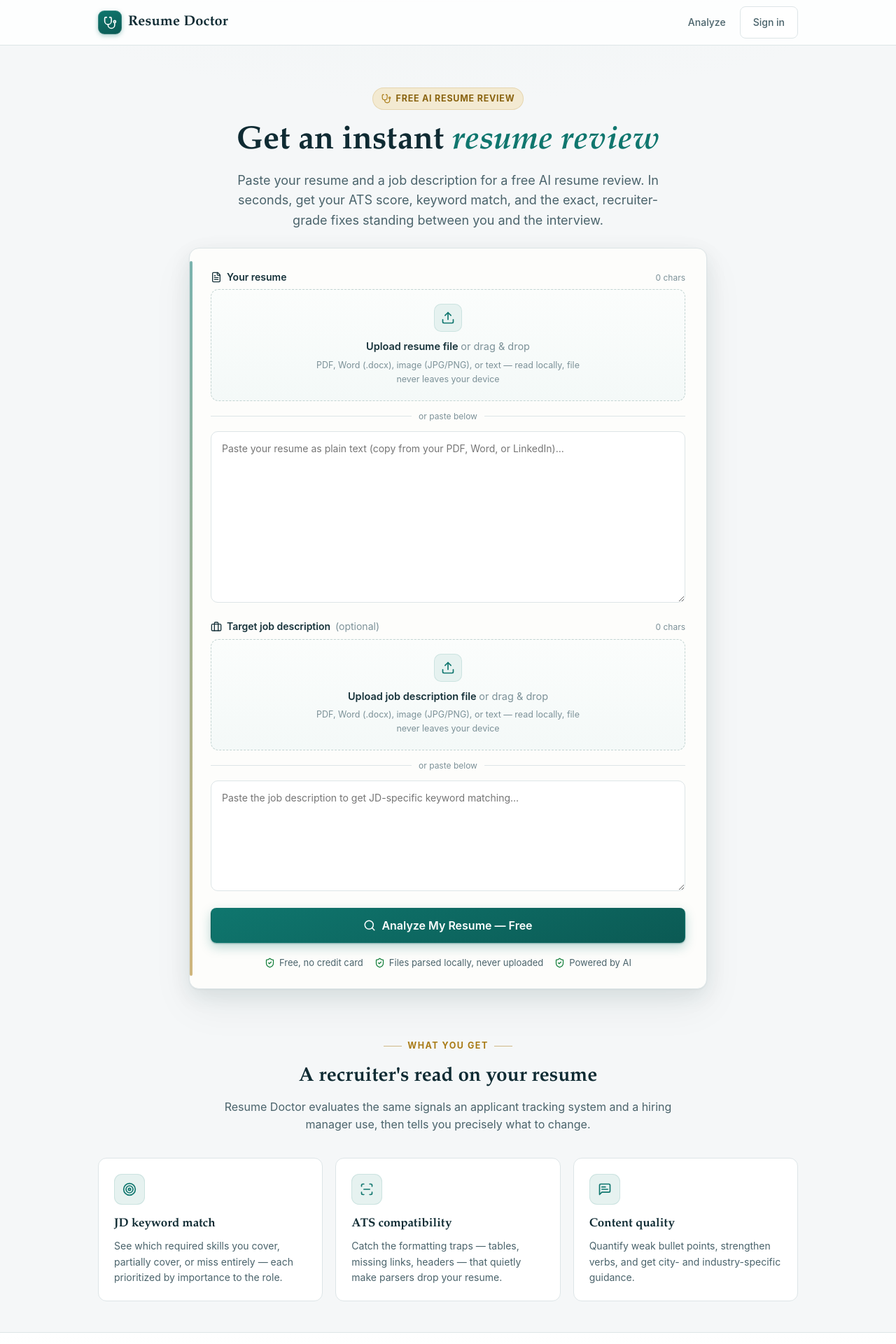
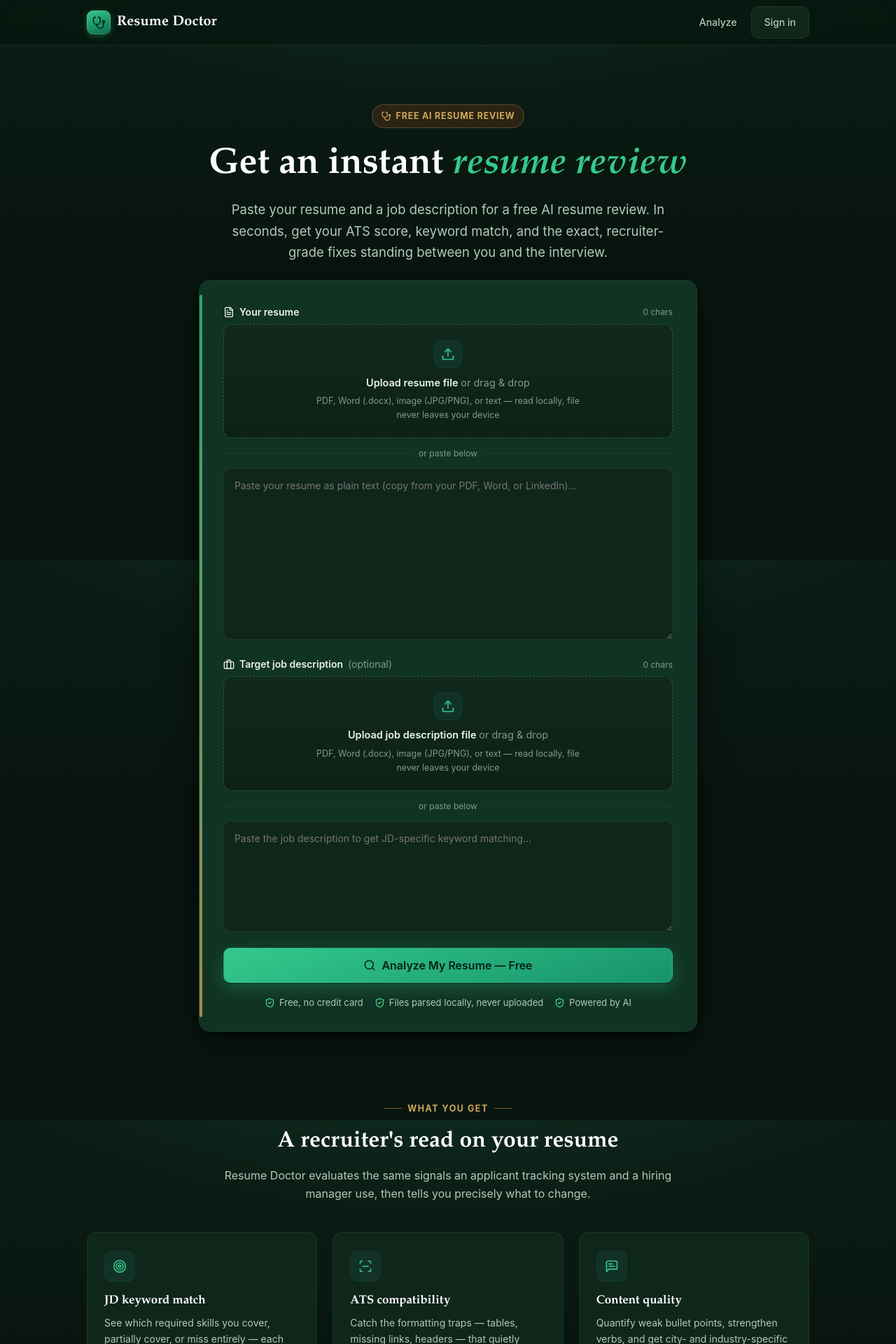
Before and after one commit to Ivy1008-star/resume-doctor, a Next.js app: page / in a window 1280 px wide. Shown: the top 1920 px of the page at 70% size. Built offline with nearby package versions, Linux system fonts and the light colour scheme; no server answers.

Commit message:
style: dark emerald business theme for resume-doctor UI

```diff
--- a/app/globals.css
+++ b/app/globals.css
@@ -1,39 +1,45 @@
+/* Dark emerald business theme.
+   The whole site is driven by these tokens, so re-skinning happens here. */
 :root {
-  --bg: #f5f7f8;
-  --surface: #ffffff;
-  --surface-2: #f0f4f5;
-  --border: #dde5e7;
-  --ink: #16323a;
-  --ink-2: #4a636b;
-  --muted: #7c9198;
-  --teal: #0f766e;
-  --teal-600: #0d6a62;
-  --teal-50: #e6f2f0;
-  --amber: #b45309;
-  --amber-bg: #fdf1e1;
-  --red: #b91c1c;
-  --red-bg: #fbeaea;
-  --green: #15803d;
-  --green-bg: #e7f3ec;
-  --shadow: 0 1px 2px rgba(16, 50, 58, 0.06), 0 4px 16px rgba(16, 50, 58, 0.05);
-  --radius: 8px;
+  --bg: #08150f;
+  --bg-2: #0b1c14;
+  --surface: #0f261b;
+  --surface-2: #143222;
+  --border: #23473296;
+  --border-solid: #1f3d2c;
+  --ink: #eaf3ec;
+  --ink-2: #b3c9bc;
+  --muted: #7f9c8b;
+  --teal: #34c98d;
+  --teal-600: #2bb27d;
+  --teal-50: #123227;
+  --amber: #e0b15a;
+  --amber-bg: #2a2314;
+  --red: #f08a8a;
+  --red-bg: #33191a;
+  --green: #4fd08a;
+  --green-bg: #14301f;
+  --shadow: 0 1px 2px rgba(0, 0, 0, 0.4), 0 6px 20px rgba(0, 0, 0, 0.35);
+  --radius: 10px;
 }
 :root {
-  --gold: #a97b16;
-  --gold-soft: #f3ead2;
-  --paper: #fdfdfb;
-  --ink-strong: #0f2b33;
+  --gold: #cfa958;
+  --gold-soft: #2a2414;
+  --paper: #103324;
+  --ink-strong: #ffffff;
   --serif: 'Iowan Old Style', 'Palatino Linotype', 'Palatino', 'Book Antiqua', Georgia, 'Times New Roman', serif;
   --sans: -apple-system, BlinkMacSystemFont, 'Segoe UI', Roboto, Helvetica, Arial, sans-serif;
-  --shadow-lg: 0 1px 2px rgba(16, 50, 58, 0.05), 0 10px 30px rgba(16, 50, 58, 0.09), 0 24px 60px rgba(16, 50, 58, 0.06);
+  --shadow-lg: 0 2px 8px rgba(0, 0, 0, 0.4), 0 18px 48px rgba(0, 0, 0, 0.45);
 }
 * { box-sizing: border-box; }
 html, body {
   margin: 0;
   padding: 0;
   background:
-    radial-gradient(1200px 520px at 50% -220px, #eef4f3 0%, rgba(238,244,243,0) 70%),
+    radial-gradient(1100px 620px at 50% -260px, #123a29 0%, rgba(18,58,41,0) 68%),
+    linear-gradient(180deg, var(--bg-2) 0%, var(--bg) 340px),
     var(--bg);
+  background-attachment: fixed;
   color: var(--ink);
   font-family: var(--sans);
   font-size: 16px;
@@ -41,35 +47,35 @@ html, body {
   -webkit-font-smoothing: antialiased;
   text-rendering: optimizeLegibility;
 }
-h1, h2, h3, .serif { font-family: var(--serif); color: var(--ink-strong); font-weight: 600; letter-spacing: 0; }
+h1, h2, h3, .serif { font-family: var(--serif); color: var(--ink-strong); font-weight: 700; letter-spacing: 0; }
 a { color: var(--teal); text-decoration: none; }
 a:hover { text-decoration: underline; }
-.container { max-width: 1040px; margin: 0 auto; padding: 0 20px; }
-.container-narrow { max-width: 780px; margin: 0 auto; padding: 0 20px; }
-.topbar { border-bottom: 1px solid var(--border); background: rgba(255,255,255,0.82); backdrop-filter: saturate(1.4) blur(10px); position: sticky; top: 0; z-index: 20; }
+.container { max-width: 1080px; margin: 0 auto; padding: 0 24px; }
+.container-narrow { max-width: 760px; margin: 0 auto; padding: 0 24px; }
+.topbar { border-bottom: 1px solid var(--border); background: rgba(8,21,15,0.72); backdrop-filter: saturate(1.4) blur(12px); position: sticky; top: 0; z-index: 20; }
 .topbar-inner { display: flex; align-items: center; justify-content: space-between; height: 64px; }
 .brand { display: flex; align-items: center; gap: 9px; font-family: var(--serif); font-weight: 600; font-size: 20px; color: var(--ink-strong); letter-spacing: 0.01em; }
-.brand .brand-mark { width: 34px; height: 34px; border-radius: 9px; background: linear-gradient(160deg, var(--teal) 0%, #0b5a54 100%); color: #fff; display: grid; place-items: center; box-shadow: inset 0 0 0 1px rgba(255,255,255,0.18), 0 2px 6px rgba(15,118,110,0.35); }
+.brand .brand-mark { width: 34px; height: 34px; border-radius: 9px; background: linear-gradient(160deg, var(--teal) 0%, #0b6a4a 100%); color: #05231a; display: grid; place-items: center; box-shadow: inset 0 0 0 1px rgba(255,255,255,0.18), 0 2px 10px rgba(52,201,141,0.35); }
 .nav-links { display: flex; align-items: center; gap: 20px; }
 .nav-links a { color: var(--ink-2); font-size: 14px; font-weight: 500; }
 .nav-links a:hover { color: var(--teal); }
 .btn { display: inline-flex; align-items: center; justify-content: center; gap: 8px; border: 1px solid transparent; border-radius: var(--radius); padding: 11px 18px; font-size: 15px; font-weight: 600; cursor: pointer; transition: background 0.15s, border-color 0.15s, opacity 0.15s; font-family: inherit; }
-.btn-primary { background: linear-gradient(160deg, var(--teal) 0%, #0b5a54 100%); color: #fff; box-shadow: 0 1px 2px rgba(11,90,84,0.4), 0 6px 16px rgba(15,118,110,0.28); }
-.btn-primary:hover { filter: brightness(1.06); text-decoration: none; }
+.btn-primary { background: linear-gradient(160deg, var(--teal) 0%, #17936a 100%); color: #052018; box-shadow: 0 1px 2px rgba(0,0,0,0.35), 0 8px 22px rgba(52,201,141,0.28); }
+.btn-primary:hover { filter: brightness(1.08); text-decoration: none; }
 .btn-primary:disabled { opacity: 0.55; cursor: not-allowed; }
 .btn-ghost { background: var(--surface); color: var(--ink); border-color: var(--border); }
 .btn-ghost:hover { background: var(--surface-2); text-decoration: none; }
 .btn-lg { padding: 14px 26px; font-size: 16px; }
 .btn-block { width: 100%; }
 /* ---- hero / tool ---- */
-.hero { padding: 60px 0 20px; }
-.hero h1 { font-size: 46px; line-height: 1.1; margin: 0 0 16px; letter-spacing: 0; }
+.hero { padding: 84px 0 28px; }
+.hero h1 { font-size: 52px; line-height: 1.08; margin: 0 0 20px; letter-spacing: 0; font-weight: 700; }
 .hero h1 .accent { color: var(--teal); font-style: italic; }
-.hero .sub { font-size: 18px; color: var(--ink-2); margin: 0 auto 8px; max-width: 640px; }
-.hero .eyebrow { display: inline-flex; align-items: center; gap: 7px; background: var(--gold-soft); color: #8a6410; font-size: 12.5px; font-weight: 700; letter-spacing: 0.06em; text-transform: uppercase; padding: 6px 13px; border-radius: 999px; margin-bottom: 20px; box-shadow: inset 0 0 0 1px rgba(169,123,22,0.18); }
-.hero .eyebrow svg { color: #a97b16; }
-.tool-card { position: relative; background: var(--paper); border: 1px solid var(--border); border-radius: 14px; box-shadow: var(--shadow-lg); padding: 30px 30px 26px; }
-.tool-card::before { content: ''; position: absolute; left: 0; top: 18px; bottom: 18px; width: 4px; border-radius: 4px; background: linear-gradient(var(--teal), var(--gold)); opacity: 0.55; }
+.hero .sub { font-size: 18.5px; color: var(--ink-2); margin: 0 auto 8px; max-width: 620px; line-height: 1.65; }
+.hero .eyebrow { display: inline-flex; align-items: center; gap: 7px; background: var(--gold-soft); color: var(--gold); font-size: 12.5px; font-weight: 700; letter-spacing: 0.06em; text-transform: uppercase; padding: 7px 14px; border-radius: 999px; margin-bottom: 24px; box-shadow: inset 0 0 0 1px rgba(207,169,88,0.28); }
+.hero .eyebrow svg { color: var(--gold); }
+.tool-card { position: relative; background: var(--paper); border: 1px solid var(--border); border-radius: 16px; box-shadow: var(--shadow-lg); padding: 34px 34px 30px; }
+.tool-card::before { content: ''; position: absolute; left: 0; top: 20px; bottom: 20px; width: 4px; border-radius: 4px; background: linear-gradient(var(--teal), var(--gold)); opacity: 0.75; }
 .field { margin-bottom: 16px; }
 .field-head { display: flex; align-items: center; justify-content: space-between; margin-bottom: 6px; }
 .field-head label { display: flex; align-items: center; gap: 7px; font-weight: 600; font-size: 14px; color: var(--ink); }
@@ -77,8 +83,8 @@ a:hover { text-decoration: underline; }
 textarea { width: 100%; border: 1px solid var(--border); border-radius: 10px; padding: 13px 15px; font-family: inherit; font-size: 14px; line-height: 1.55; resize: vertical; color: var(--ink); background: var(--surface); transition: border-color 0.15s, box-shadow 0.15s; }
 textarea:focus { outline: none; border-color: var(--teal); box-shadow: 0 0 0 3px var(--teal-50); }
 /* ---- resume uploader ---- */
-.dropzone { border: 1.5px dashed #c3d4d2; background: linear-gradient(180deg, #fbfdfc 0%, #f4f9f8 100%); border-radius: 11px; padding: 20px; text-align: center; cursor: pointer; transition: border-color 0.15s, background 0.15s, box-shadow 0.15s; }
-.dropzone:hover { border-color: var(--teal); background: #f2f9f8; }
+.dropzone { border: 1.5px dashed #2f5b43; background: linear-gradient(180deg, #10291d 0%, #0d2117 100%); border-radius: 12px; padding: 22px; text-align: center; cursor: pointer; transition: border-color 0.15s, background 0.15s, box-shadow 0.15s; }
+.dropzone:hover { border-color: var(--teal); background: #12301f; }
 .dropzone.dragging { border-color: var(--teal); background: var(--teal-50); box-shadow: 0 0 0 3px var(--teal-50); }
 .dropzone.busy { cursor: default; border-style: solid; }
 .dz-inner { display: flex; flex-direction: column; align-items: center; gap: 5px; color: var(--ink-2); }
@@ -100,31 +106,31 @@ textarea:focus { outline: none; border-color: var(--teal); box-shadow: 0 0 0 3px
 .alert-error { background: var(--red-bg); color: var(--red); }
 .alert-info { background: var(--amber-bg); color: var(--amber); }
 /* ---- feature strip ---- */
-.features { display: grid; grid-template-columns: repeat(3, 1fr); gap: 18px; margin: 8px 0 0; }
-.feature { background: var(--surface); border: 1px solid var(--border); border-radius: 12px; padding: 22px; transition: transform 0.18s, box-shadow 0.18s, border-color 0.18s; }
-.feature:hover { transform: translateY(-3px); box-shadow: var(--shadow-lg); border-color: #cfe0dd; }
+.features { display: grid; grid-template-columns: repeat(3, 1fr); gap: 22px; margin: 8px 0 0; }
+.feature { background: var(--surface); border: 1px solid var(--border); border-radius: 14px; padding: 26px 24px; transition: transform 0.18s, box-shadow 0.18s, border-color 0.18s; }
+.feature:hover { transform: translateY(-3px); box-shadow: var(--shadow-lg); border-color: var(--teal); }
 .feature .ic { width: 44px; height: 44px; border-radius: 11px; background: var(--teal-50); color: var(--teal); display: flex; align-items: center; justify-content: center; margin-bottom: 14px; box-shadow: inset 0 0 0 1px rgba(15,118,110,0.12); }
 .feature h3 { margin: 0 0 7px; font-size: 17px; }
 .feature p { margin: 0; color: var(--ink-2); font-size: 14px; }
 /* ---- section band ---- */
-.section { padding: 44px 0; }
-.section.alt { background: linear-gradient(180deg, #ffffff 0%, #f7faf9 100%); border-top: 1px solid var(--border); border-bottom: 1px solid var(--border); }
-.section-title { font-size: 28px; margin: 0 0 8px; }
+.section { padding: 64px 0; }
+.section.alt { background: linear-gradient(180deg, var(--bg-2) 0%, #0a1a12 100%); border-top: 1px solid var(--border); border-bottom: 1px solid var(--border); }
+.section-title { font-size: 32px; margin: 0 0 10px; font-weight: 700; }
 .section-lead { color: var(--ink-2); margin: 0 0 26px; max-width: 640px; }
-.section-head { text-align: center; margin: 0 auto 34px; max-width: 680px; }
+.section-head { text-align: center; margin: 0 auto 42px; max-width: 680px; }
 .section-head .section-lead { margin-left: auto; margin-right: auto; }
 .eyebrow-line { display: inline-flex; align-items: center; gap: 8px; color: var(--gold); font-size: 12.5px; font-weight: 700; letter-spacing: 0.12em; text-transform: uppercase; margin-bottom: 12px; }
 .eyebrow-line::before, .eyebrow-line::after { content: ''; width: 26px; height: 1px; background: var(--gold); opacity: 0.5; }
 /* how it works */
-.steps { display: grid; grid-template-columns: repeat(3, 1fr); gap: 20px; counter-reset: step; }
-.step { position: relative; background: var(--surface); border: 1px solid var(--border); border-radius: 12px; padding: 26px 22px 22px; }
+.steps { display: grid; grid-template-columns: repeat(3, 1fr); gap: 22px; counter-reset: step; }
+.step { position: relative; background: var(--surface); border: 1px solid var(--border); border-radius: 14px; padding: 30px 26px 26px; }
 .step .step-no { font-family: var(--serif); font-size: 15px; font-weight: 700; color: var(--teal); width: 40px; height: 40px; border-radius: 50%; display: grid; place-items: center; background: var(--teal-50); box-shadow: inset 0 0 0 1px rgba(15,118,110,0.15); margin-bottom: 14px; }
 .step h3 { font-size: 17px; margin: 0 0 6px; }
 .step p { margin: 0; color: var(--ink-2); font-size: 14px; }
 /* report includes */
-.includes { display: grid; grid-template-columns: repeat(2, 1fr); gap: 16px; }
-.include { display: flex; gap: 14px; background: var(--surface); border: 1px solid var(--border); border-radius: 12px; padding: 18px 20px; }
-.include .ic { flex-shrink: 0; width: 40px; height: 40px; border-radius: 10px; background: var(--gold-soft); color: #8a6410; display: grid; place-items: center; }
+.includes { display: grid; grid-template-columns: repeat(2, 1fr); gap: 18px; }
+.include { display: flex; gap: 16px; background: var(--surface); border: 1px solid var(--border); border-radius: 14px; padding: 22px 22px; }
+.include .ic { flex-shrink: 0; width: 40px; height: 40px; border-radius: 10px; background: var(--gold-soft); color: var(--gold); display: grid; place-items: center; box-shadow: inset 0 0 0 1px rgba(207,169,88,0.22); }
 .include h3 { font-size: 16px; margin: 0 0 4px; }
 .include p { margin: 0; color: var(--ink-2); font-size: 13.5px; }
 /* why us / trust badges */
@@ -141,11 +147,11 @@ textarea:focus { outline: none; border-color: var(--teal); box-shadow: 0 0 0 3px
 .faq details[open] summary::after { content: '\2212'; }
 .faq details p { margin: 0 0 16px; color: var(--ink-2); font-size: 14.5px; }
 /* cta band */
-.cta-band { text-align: center; background: linear-gradient(160deg, #0f2b33 0%, #0b5a54 100%); color: #eef4f3; border-radius: 16px; padding: 44px 28px; box-shadow: var(--shadow-lg); }
-.cta-band h2 { color: #fff; font-size: 28px; margin: 0 0 10px; }
-.cta-band p { color: rgba(238,244,243,0.85); margin: 0 0 22px; }
-.cta-band .btn-primary { background: #fff; color: var(--teal); box-shadow: 0 6px 18px rgba(0,0,0,0.2); }
-.cta-band .btn-primary:hover { filter: none; background: #f2f7f6; }
+.cta-band { text-align: center; background: linear-gradient(160deg, #0c3324 0%, #0a251a 100%); color: var(--ink); border-radius: 18px; padding: 56px 32px; box-shadow: var(--shadow-lg); border: 1px solid var(--border); position: relative; overflow: hidden; }
+.cta-band::before { content: ''; position: absolute; inset: 0; background: radial-gradient(600px 260px at 50% -60px, rgba(52,201,141,0.18) 0%, rgba(52,201,141,0) 70%); pointer-events: none; }
+.cta-band h2 { color: #fff; font-size: 32px; margin: 0 0 12px; position: relative; }
+.cta-band p { color: var(--ink-2); margin: 0 0 26px; position: relative; }
+.cta-band .btn-primary { position: relative; }
 /* ---- report ---- */
 .report-head { display: flex; align-items: center; gap: 24px; flex-wrap: wrap; background: var(--surface); border: 1px solid var(--border); border-radius: var(--radius); padding: 22px; box-shadow: var(--shadow); }
 .score-ring { --val: 0; width: 118px; height: 118px; border-radius: 50%; display: grid; place-items: center; background: conic-gradient(var(--teal) calc(var(--val) * 1%), var(--surface-2) 0); flex-shrink: 0; }
@@ -247,7 +253,7 @@ textarea:focus { outline: none; border-color: var(--teal); box-shadow: 0 0 0 3px
 .avatar { width: 30px; height: 30px; border-radius: 50%; object-fit: cover; }
 .usermenu { display: flex; align-items: center; gap: 10px; }
 /* ---- footer ---- */
-.footer { border-top: 1px solid var(--border); background: var(--surface); margin-top: 48px; padding: 28px 0; }
+.footer { border-top: 1px solid var(--border); background: var(--bg-2); margin-top: 64px; padding: 32px 0; }
 .footer-inner { display: flex; flex-wrap: wrap; gap: 18px; justify-content: space-between; font-size: 13px; color: var(--ink-2); }
 .footer a { color: var(--ink-2); }
 .disclaimer { font-size: 12px; color: var(--muted); margin-top: 14px; line-height: 1.5; }
@@ -262,9 +268,10 @@ textarea:focus { outline: none; border-color: var(--teal); box-shadow: 0 0 0 3px
 .prose p, .prose li { color: var(--ink-2); font-size: 15px; }
 /* ---- responsive ---- */
 @media (max-width: 760px) {
-  .hero { padding: 40px 0 12px; }
-  .hero h1 { font-size: 32px; }
-  .section-title { font-size: 23px; }
+  .hero { padding: 52px 0 16px; }
+  .hero h1 { font-size: 34px; }
+  .section { padding: 48px 0; }
+  .section-title { font-size: 25px; }
   .steps { grid-template-columns: 1fr; }
   .includes { grid-template-columns: 1fr; }
   .why-grid { grid-template-columns: repeat(2, 1fr); }
```
